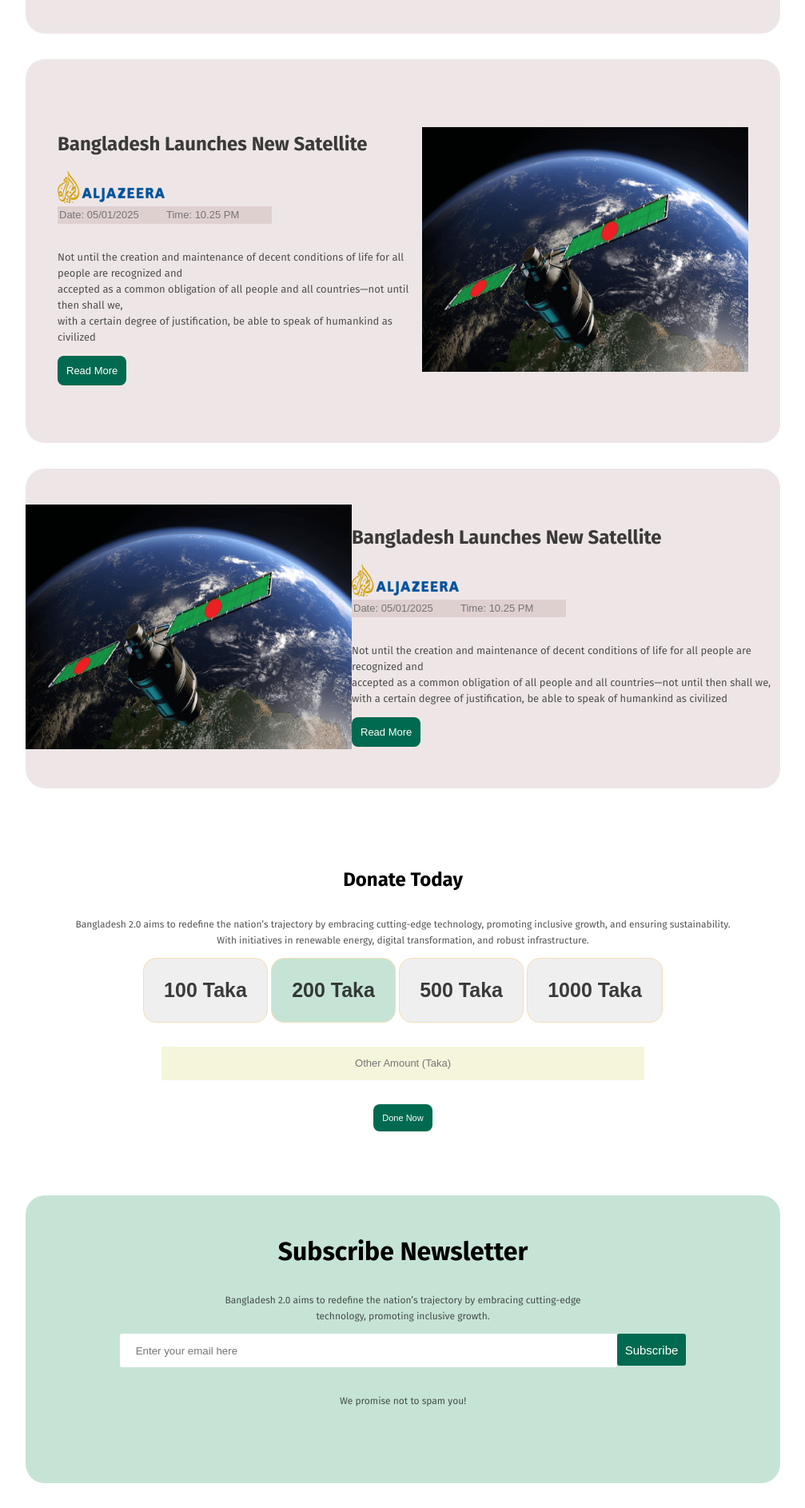
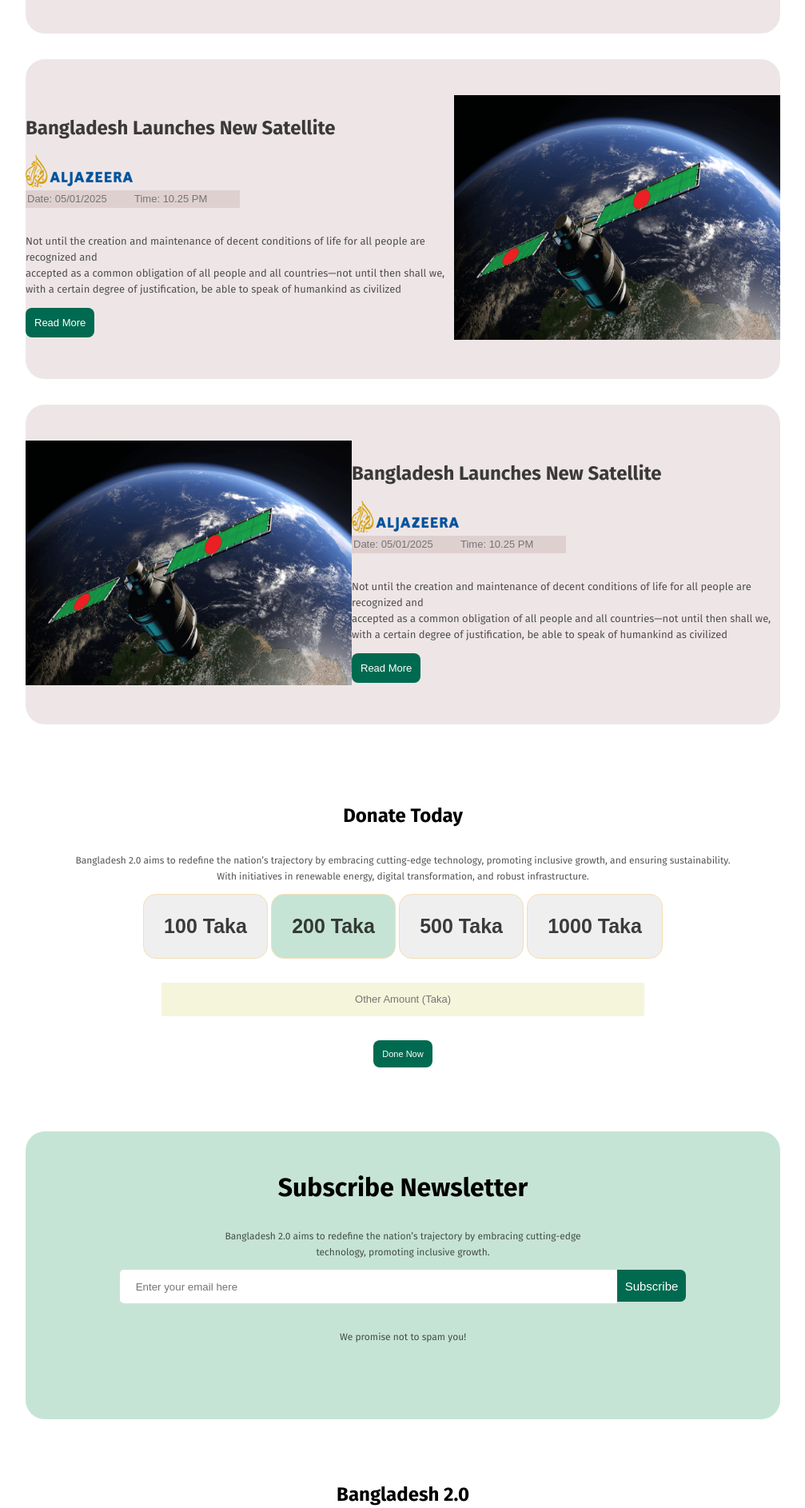
Before and after one commit to taposy/assignment-1, a plain HTML site: page index.html in a window 1280 px wide. Shown: the part 2083-3969 px from the top of the page at 80% size, without its empty margins (136-1143 px from the left). Drawn offline with Linux system fonts and the light colour scheme.

Commit message:
added last commit

```diff
--- a/styles/style.css
+++ b/styles/style.css
@@ -261,7 +261,7 @@
 .div-parent{
     display: flex;
     justify-content: space-around;
-  /* justify-content: space-between; */
+
 }
 .doctor{
     background-image: url("../assets/quote-bg.png");
@@ -296,6 +296,7 @@ body button:hover{
 
 }
 /* section-2 */
+
 .des-7{
   font-size: 16px;
   line-height: 24px;
@@ -310,7 +311,6 @@ body button:hover{
 .box1{
   display: flex;
   justify-content: space-around;
-  /* border: 1px solid gray; */
   align-items: center;
   background-color: rgba(84, 0, 0, 0.097);
   border-radius: 24px;
@@ -318,6 +318,9 @@ body button:hover{
   height: 400px;
 
 
+}
+.box1-left{
+  border-radius: 50px;
 }
 .section-2{
   margin: 100px 160px;
@@ -338,20 +341,18 @@ body button:hover{
 .box2{
   display: flex;
   justify-content: space-around;
-  /* border: 1px solid gray; */
   align-items: center;
   background-color: rgba(84, 0, 0, 0.097);
   border-radius: 24px;
   margin-top: 32px;
   height: 400px;
-  padding: 40px;
+  /* padding: 40px; */
 
 
 }
 .box3{
   display: flex;
   justify-content: space-around;
-  /* border: 1px solid gray; */
   align-items: center;
   background-color: rgba(84, 0, 0, 0.097);
   border-radius: 24px;
@@ -436,7 +437,7 @@ margin-top: 32px;
   height: 40px;
   color: rgba(14, 14, 14, 0.3);
   border: none;
-  border-radius: 3px;
+  border-radius: 5px 0 0 5px;
   padding-left: 20px;
 }
 .btn-9{
@@ -444,7 +445,7 @@ margin-top: 32px;
   background-color: #006A50;
   font-size: 15px;
   padding: 10px;
-  border-radius:3px;
+  border-radius:0 7px 7px 0;
   border: none;
   height: 40px;
 }
```
Also changed, not shown: index.html (+2 -1 lines).
